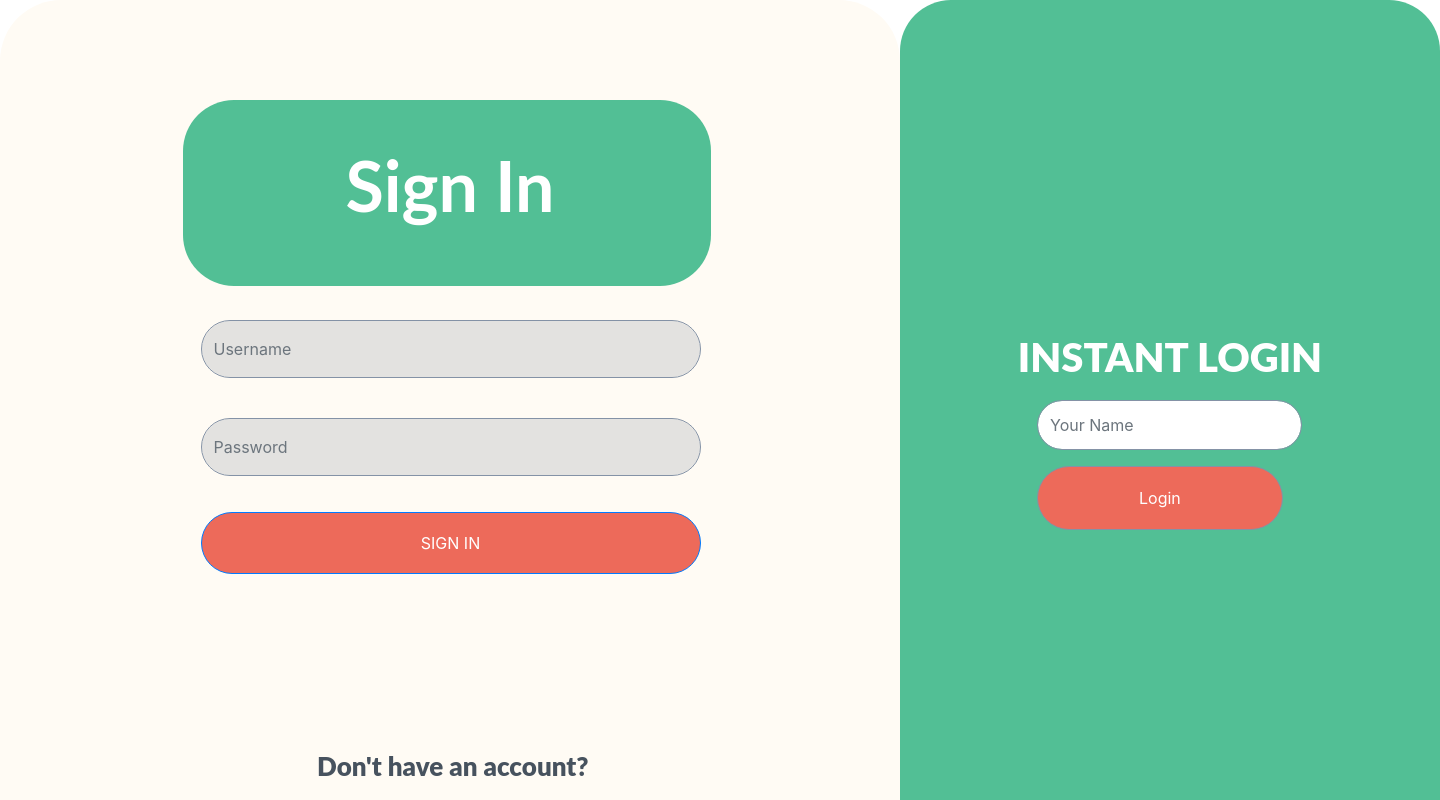
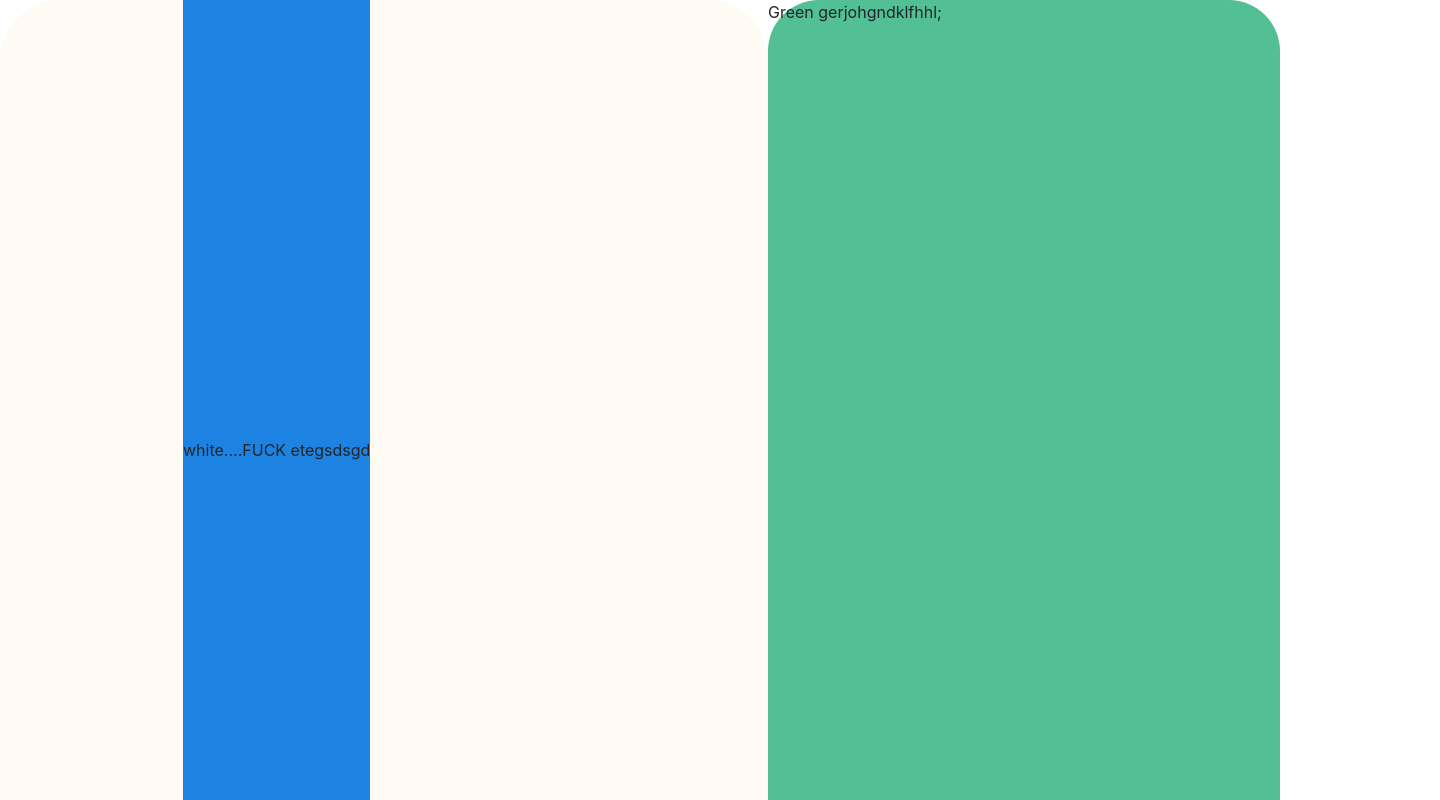
Before and after one commit to franckmartin3d/ChatApp, a React (Create React App) app in the folder chatapp/: page / in a window 1280 px wide. Shown: the top 800 px of the page, 1440 px wide, since content can reach past the window. Built offline with nearby package versions, Linux system fonts and the light colour scheme.

Commit message:
playing with flexbox

```diff
--- a/chatapp/src/App.js
+++ b/chatapp/src/App.js
@@ -7,13 +7,14 @@ import { BrowserRouter, Route } from "react-router-dom";
 import Login from "././Login/Login";
 import SignUp from "./Login/SignUp";
 import Main from "./Login/Main";
+import flexLogin from "./Login/flexLogin";
 
 
 class App extends Component {
   render() {
     return (
       <BrowserRouter>
-        <Route exact path="/" component={Login} />
+        <Route exact path="/" component={flexLogin} />
         <Route path="/SignUp" component={SignUp} />
         <Route path="/Main" component={Main} />
       </BrowserRouter>
--- /dev/null
+++ b/chatapp/src/Login/flexLogin.css
@@ -0,0 +1,34 @@
+.page{
+    display: flex;
+    flex-direction:row;
+    width: 100%;
+
+
+}
+.left-login{
+    display: flex;
+    background-color: #FFFBF4;
+    border-radius: 61px;
+    max-width: 60%;
+    flex-basis: 60%;
+    height: 900px;
+
+}
+.right-login{
+    display:flex;
+    background-color: #52BF95;
+    border-radius: 51px;
+    max-width: 40%;
+    flex-basis: 40%;
+    height: 900px;
+
+}
+.sign-in-container{
+    display: flex;
+    position: relative;
+    background-color: rgb(29, 131, 226);
+    justify-content: center;
+    align-items: center;
+    left: 183px;
+
+}
--- /dev/null
+++ b/chatapp/src/Login/flexLogin.js
@@ -0,0 +1,29 @@
+import React, { Component } from "react";
+import "bootstrap/dist/css/bootstrap.min.css";
+import "./flexLogin.css";
+import { Form, Container } from "react-bootstrap";
+import { Button } from "react-bootstrap";
+import {Link} from 'react-router-dom';
+
+
+export class flexLogin extends Component {
+    render() {
+        return (
+            <div className= "page">
+                <div className="left-login">
+                    <div className="sign-in-container">
+                        white....FUCK
+                        etegsdsgd
+                    </div>
+                </div>
+
+                <div className="right-login">
+                Green gerjohgndklfhhl;
+
+                </div>
+            </div>
+        )
+    }
+}
+
+export default flexLogin
```
Also changed, not shown: 1 other file (tests, documents, lock files or other folders).
